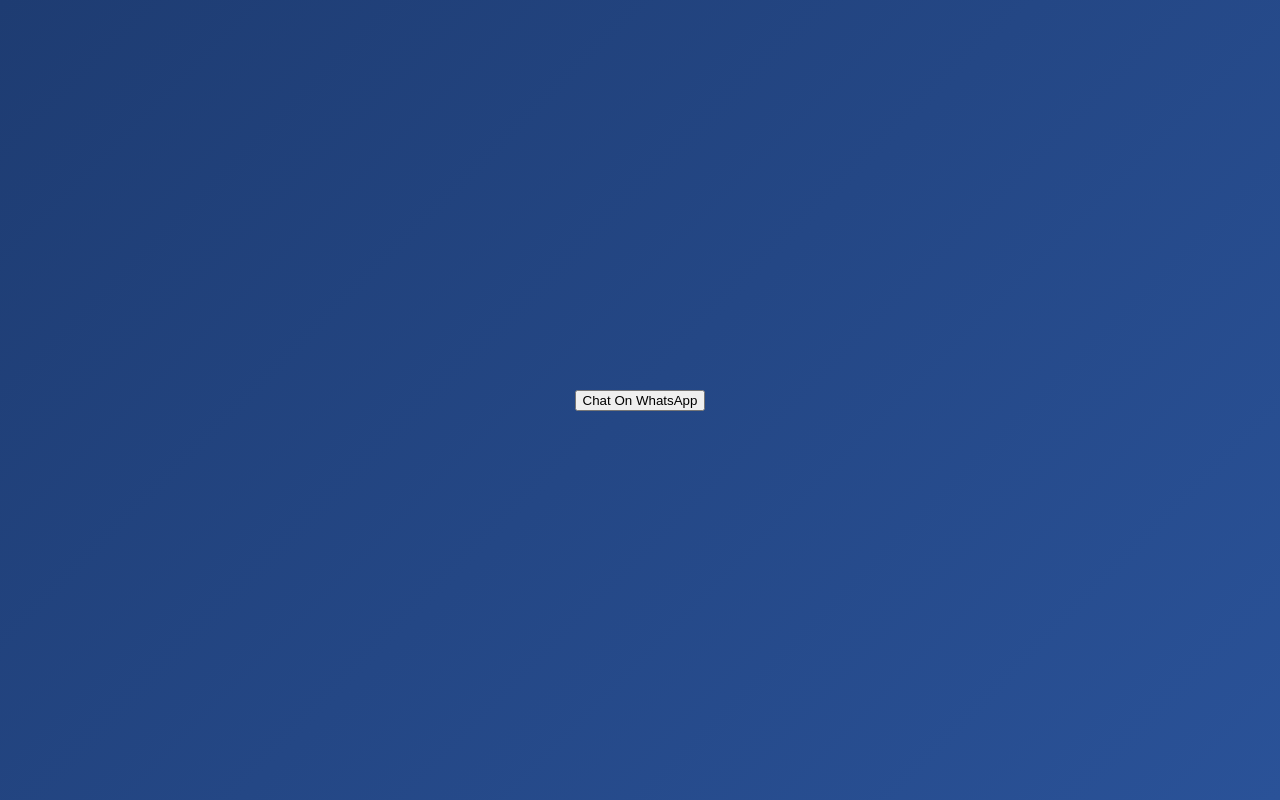
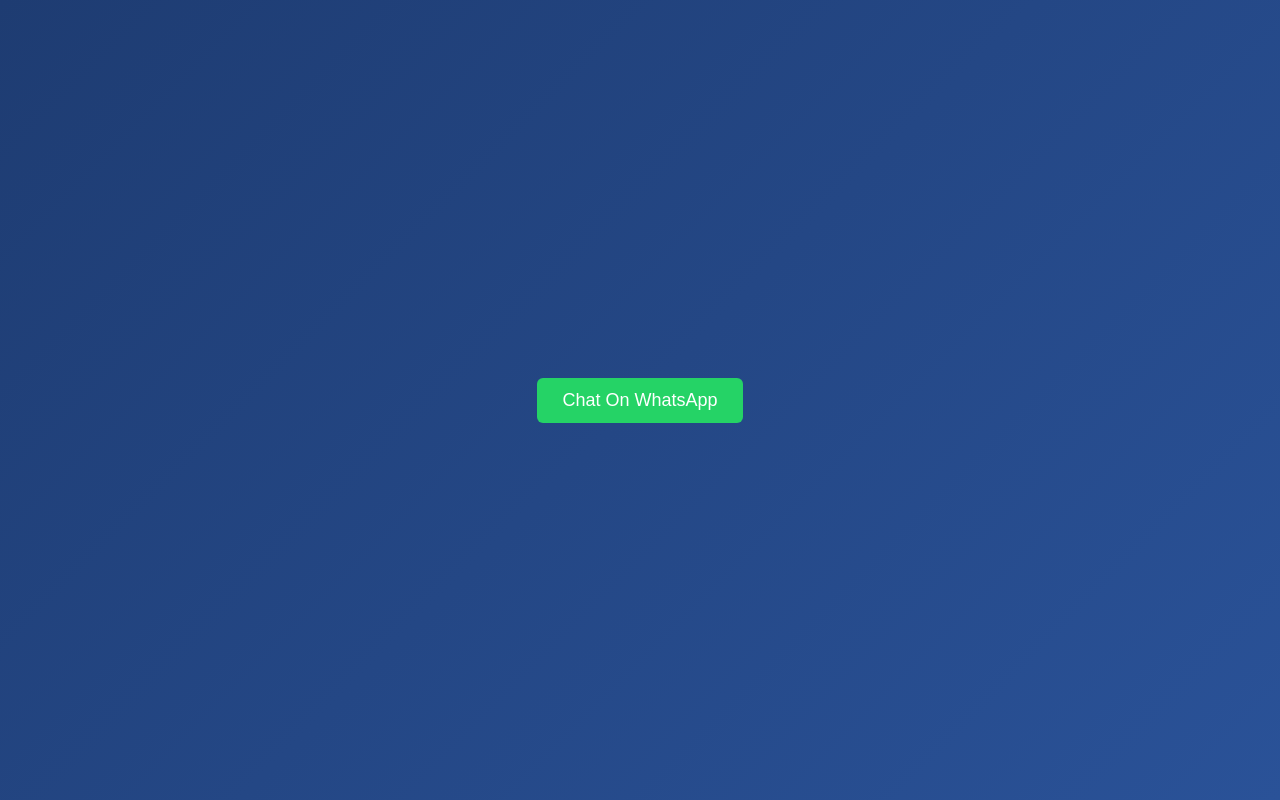
Before and after one commit to godbheairavnath/whatsapp_redirect, a plain HTML site: page index.html in a window 1280 px wide. Drawn offline with Linux system fonts and the light colour scheme.

Commit message:
Update index.html

```diff
--- a/index.html
+++ b/index.html
@@ -12,10 +12,8 @@
             display: flex;
             justify-content: center;
             align-items: center;
-            background: #f5f5f5;
+            background: linear-gradient(135deg, #1e3c72, #2a5298);
             font-family: Arial, sans-serif;
-            background: linear-gradient(135deg, #1e3c72, #2a5298);
-            color: #ffffff;
         }
 
         .btn {
@@ -29,7 +27,6 @@
             transition: 0.2s;
         }
 
-
         .btn:hover {
             background-color: #1ea955;
         }
@@ -38,24 +35,17 @@
 
 <body>
 
-    <button onclick="redirect()">Chat On WhatsApp</button>
+    <button class="btn" onclick="redirect()">Chat On WhatsApp</button>
 
-
-  <script>
+    <script>
         function redirect() {
-    // WhatsApp Number + Message
             const phone = "9870164173";
             const msg = "Hello sir, I want play game.";
-            window.location.href = "https://wa.me/" + phone + "?text=" + encodeURIComponent(msg);
-
-    // URL Encode Message
             const encoded = encodeURIComponent(msg);
 
-    // Final Redirect
-        window.location.href = "https://wa.me/" + phone + "?text=" + encoded;
-}
-</script>
-
+            window.location.href = "https://wa.me/" + phone + "?text=" + encoded;
+        }
+    </script>
 
 </body>
 </html>
```
